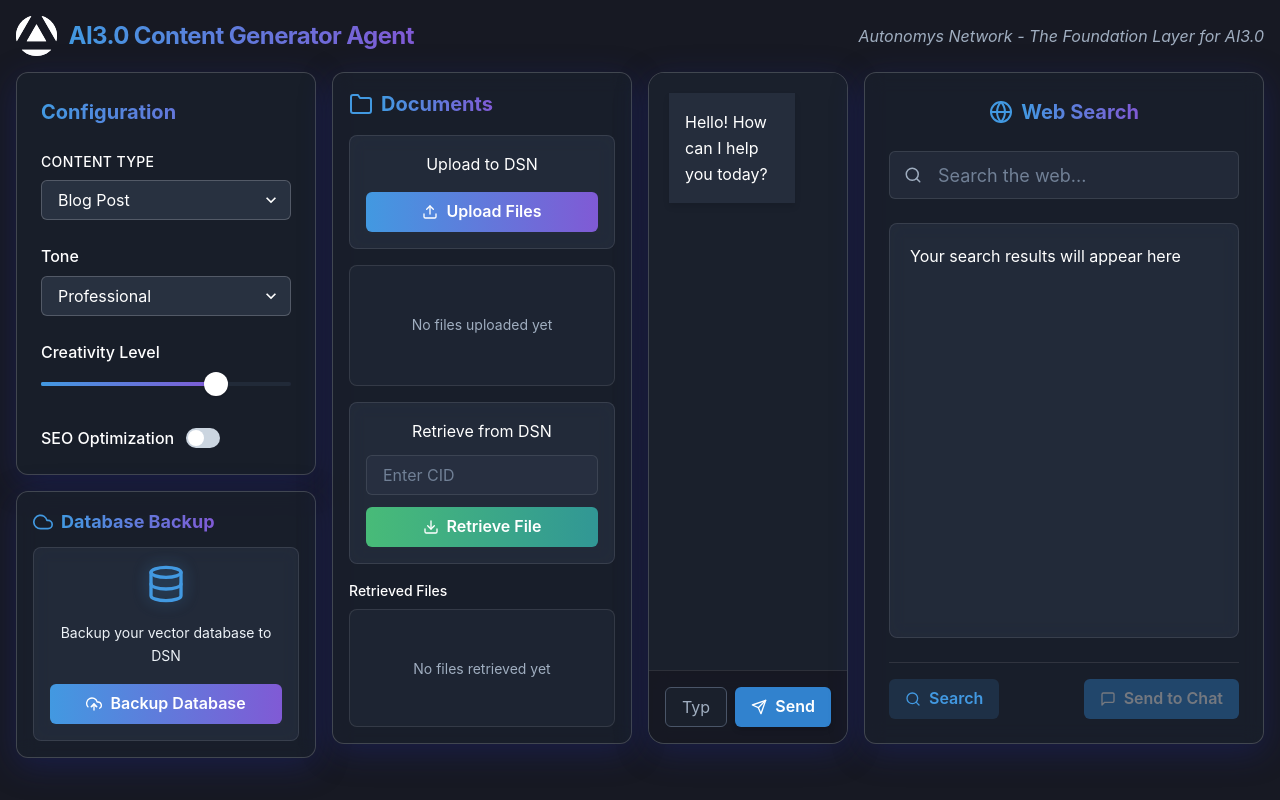
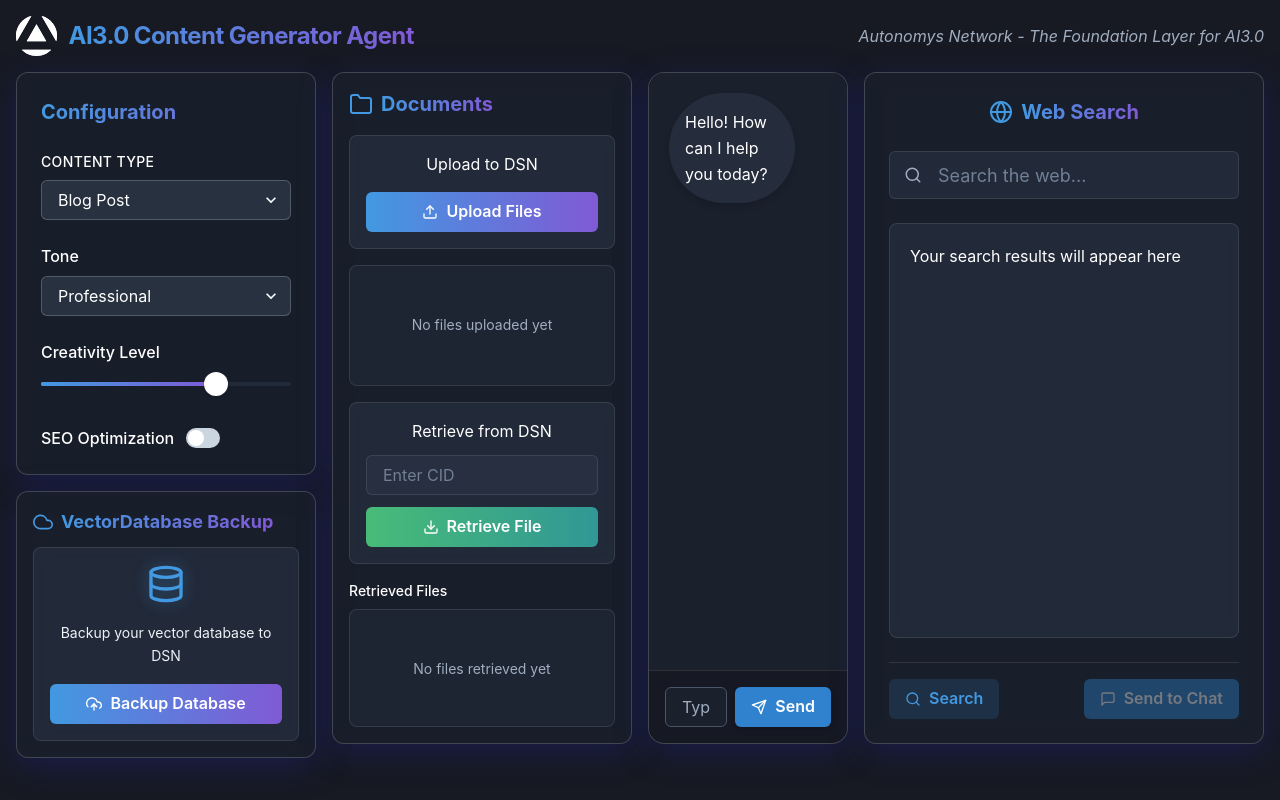
Before and after one commit to Xm0onh/autonomys-content-creator-agent, a React (Vite) app in the folder frontend/: page / in a window 1280 px wide. Built offline with nearby package versions, Linux system fonts and the light colour scheme.

Commit message:
Upgrade the Chat Interface Design

```diff
--- a/frontend/src/components/MessageList.jsx
+++ b/frontend/src/components/MessageList.jsx
@@ -19,7 +19,7 @@
                 : 'rgba(45, 55, 72, 0.6)'}
               backdropFilter="blur(10px)"
               p={4}
-              borderRadius={message.role === 'user' ? '2xl 2xl 0 2xl' : '2xl 2xl 2xl 0'}
+              borderRadius="full"
               boxShadow="0 4px 6px rgba(0, 0, 0, 0.1)"
               position="relative"
               _hover={{
--- a/frontend/src/components/TemplateGallery.jsx
+++ b/frontend/src/components/TemplateGallery.jsx
@@ -55,7 +55,7 @@
           bgGradient="linear(to-r, blue.400, purple.500)"
           bgClip="text"
         >
-          Database Backup
+          VectorDatabase Backup
         </Text>
       </Flex>
 
```
